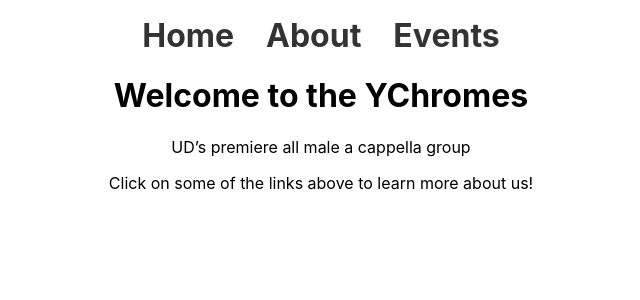
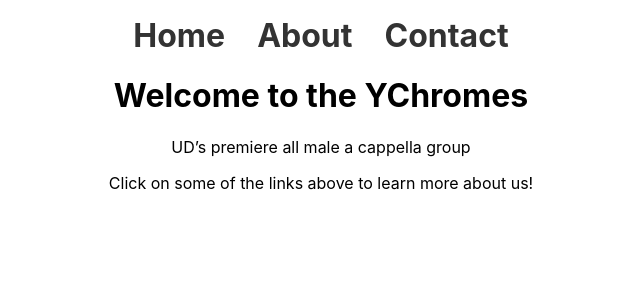
Before and after one commit to mattnadar/YChromes, a React (Create React App) app: page / in a window 1280 px wide. Shown: the top 300 px of the page, without its empty margins (319-959 px from the left). Built offline with nearby package versions, Linux system fonts and the light colour scheme.

Commit message:
Changed favicon

```diff
--- a/src/App.tsx
+++ b/src/App.tsx
@@ -11,7 +11,7 @@ function App() {
         <ul>
           <li><Link to="/">Home</Link></li>
           <li><Link to="/about">About</Link></li>
-          <li><Link to="/events">Events</Link></li>
+          <li><Link to="/events">Contact</Link></li>
         </ul>
       </nav>
 
```
Also changed, not shown: 1 other file (tests, documents, lock files or other folders).
